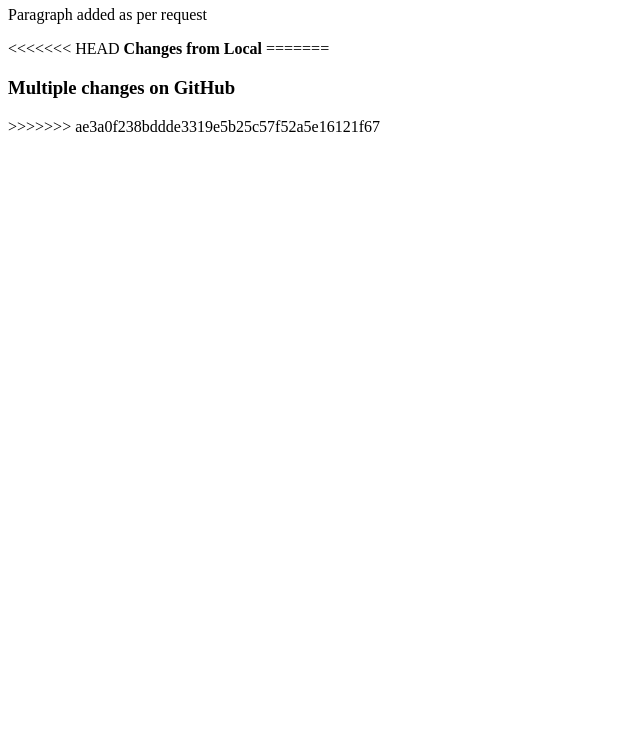
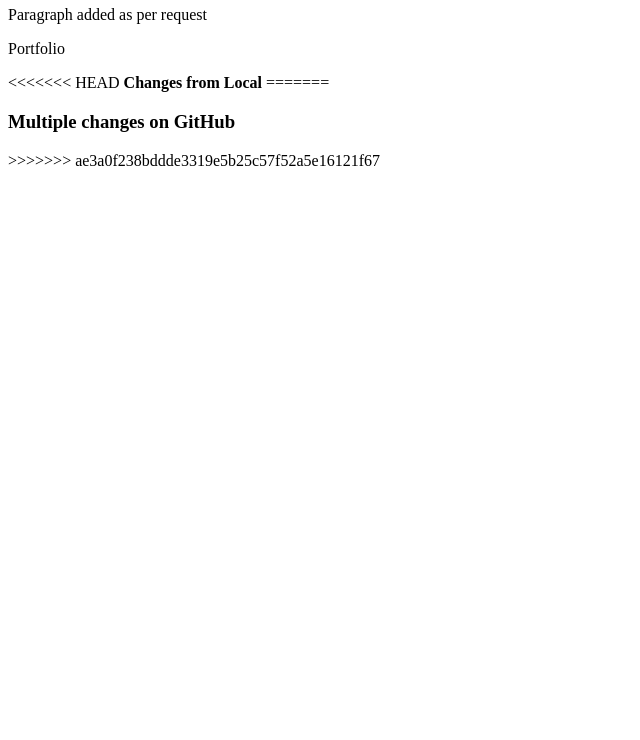
Before and after one commit to pkmbilal/ssh_git, a plain HTML site: page index.html in a window 1280 px wide. Shown: the part 60-800 px from the top of the page, without its empty margins (0-640 px from the left). Drawn offline with Linux system fonts and the light colour scheme.

Commit message:
Added portfolio @ GitHub

```diff
--- a/index.html
+++ b/index.html
@@ -5,7 +5,7 @@
 		<h1> Hello I am Bilal </h1>
 	<!-- Please add a paragraph -->
 		<p> Paragraph added as per request </p>
-
+		<p> Portfolio </p>
 <<<<<<< HEAD
 		<strong> Changes from Local </strong>
 =======
```
